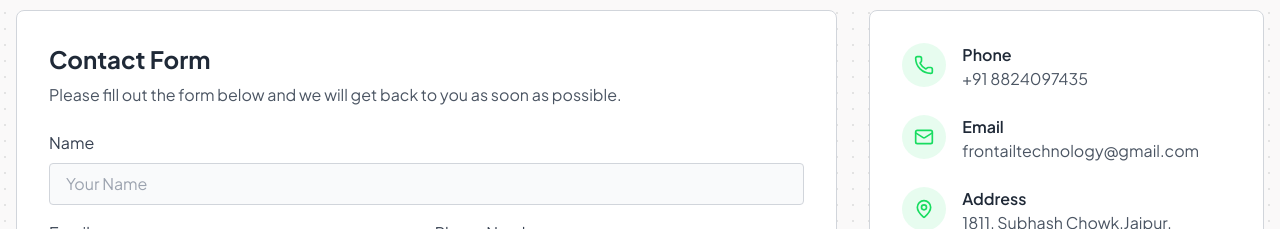
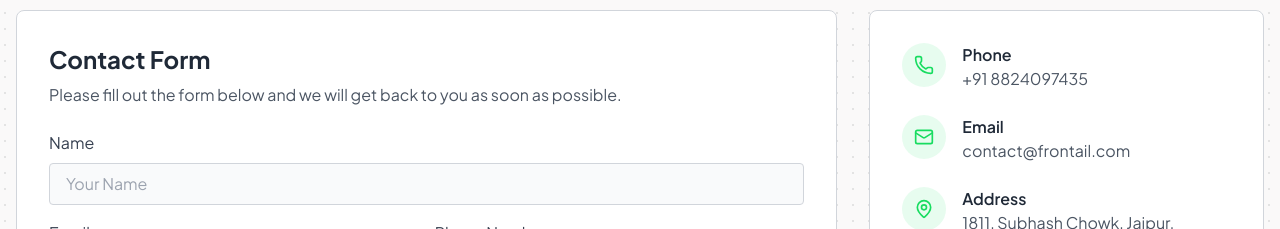
Before and after one commit to moarbaz01/frontail, a Next.js app: page / in a window 1280 px wide. Shown: the part 4360-4589 px from the top of the page. Built offline with nearby package versions, Linux system fonts and the light colour scheme.

Commit message:
Fix contact email and address formatting
Updated contact email and formatted address.

```diff
--- a/src/components/Contact/ContactForm/index.tsx
+++ b/src/components/Contact/ContactForm/index.tsx
@@ -236,7 +236,7 @@
                 </div>
                 <div>
                   <h4 className="font-semibold text-gray-800">Email</h4>
-                  <p className="text-gray-600">frontailtechnology@gmail.com</p>
+                  <p className="text-gray-600">contact@frontail.com</p>
                 </div>
               </div>
 
@@ -247,7 +247,7 @@
                 <div>
                   <h4 className="font-semibold text-gray-800">Address</h4>
                   <p className="text-gray-600">
-                    1811, Subhash Chowk,Jaipur, Rajasthan, India
+                    1811, Subhash Chowk, Jaipur, Rajasthan, India
                   </p>
                 </div>
               </div>
```
